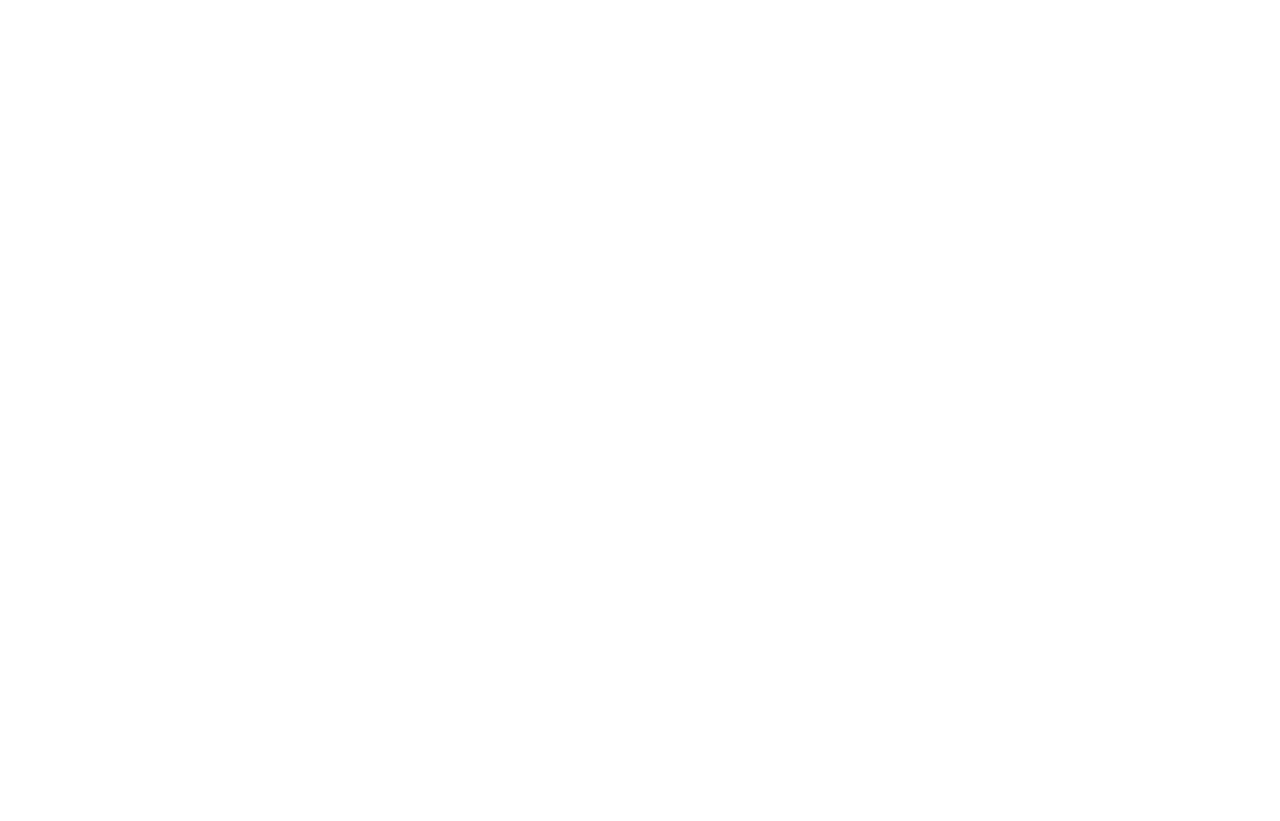
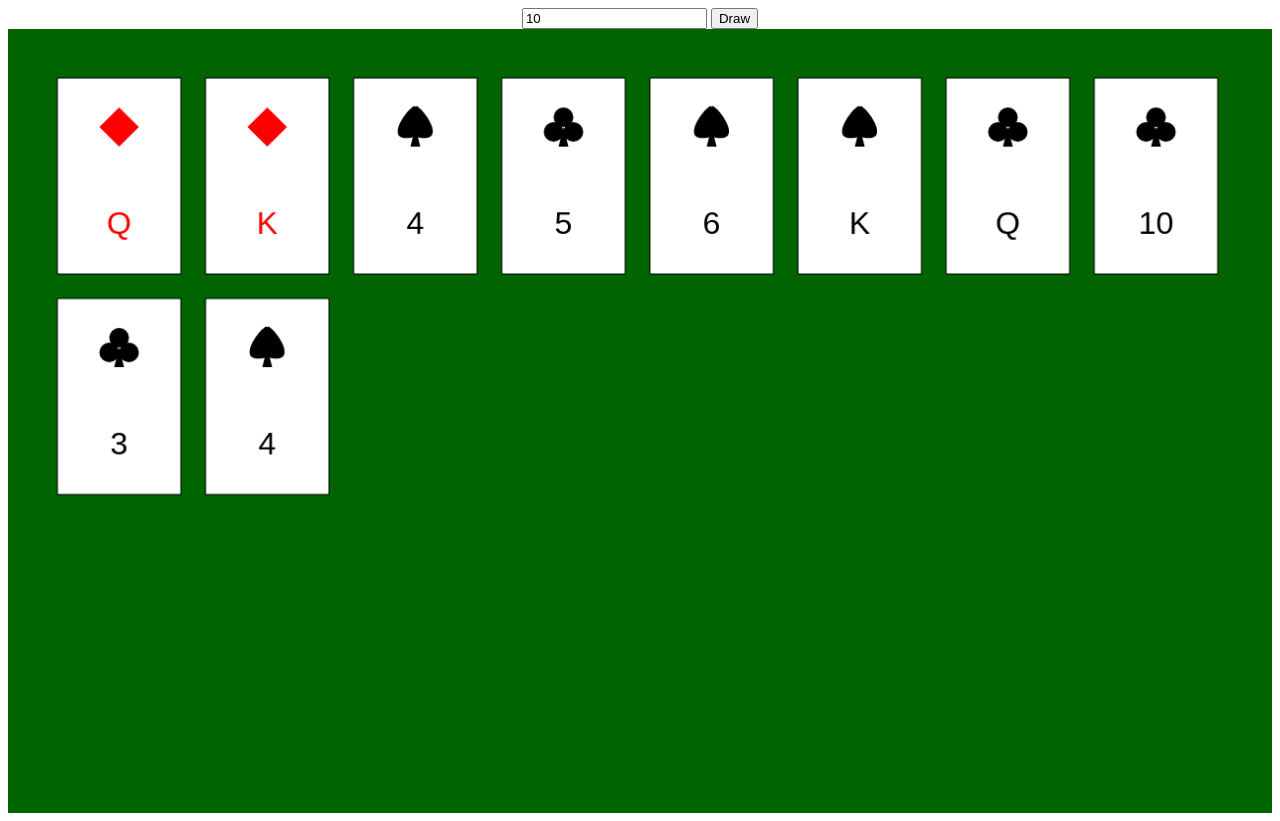
Before and after one commit to EHB-MCT/dev1-exercises-CarysaPeeters, a plain HTML site: page index.html in a window 1280 px wide. Before the commit the page ends 800 px from the top, so only its background shows below. Drawn offline with Linux system fonts and the light colour scheme.

Commit message:
5-3 done

```diff
--- a/exercises/5-selection/5-3-cards.js
+++ b/exercises/5-selection/5-3-cards.js
@@ -1,6 +1,71 @@
 "use strict";
 import context from "../../scripts/context.js";
 import * as Utils from "../../scripts/utils.js";
+let width = context.canvas.width;
+let height = context.canvas.height;
+
+drawCards();
+
+document.getElementById("cardsButton").onclick = drawCards;
+
+function drawCards() {
+    drawBackground();
+    let value = Number(document.getElementById("cardsAmount").value);
+    console.log(value);
+
+    for(let i = 0; i < value; i++) {
+        drawCard(50 + i % 8 * 150, 50 + Math.floor(i / 8) * 225);
+    }
+}
+
+function drawCard(x,y) {
+    context.fillStyle = "white";
+    context.strokeStyle = "black";
+    context.fillRect(x, y, 125, 200);
+    context.strokeRect(x, y, 125, 200);
+
+    drawRandomShape(x, y);
+    drawRandomText(x, y);
+}
+
+function drawBackground () {
+    context.fillStyle = "darkgreen";
+    context.fillRect(0, 0, width, height);
+}
+
+function drawRandomShape(x, y) {
+    let randomShape = Math.floor(Math.random() * 4);
+    if(randomShape == 0) {
+        context.fillStyle = "red";
+        drawHeart(x + 125 / 2, y + 50);
+    } else if(randomShape == 1) {
+        context.fillStyle = "black";
+        drawClover(x + 125 / 2, y + 50);
+    } else if(randomShape == 2) {
+        context.fillStyle = "black";
+        drawPike(x + 125 / 2, y + 50);
+    } else {
+        context.fillStyle = "red";
+        drawDiamond(x + 125 / 2, y + 50);
+    }
+}
+
+function drawRandomText (x, y) {
+    let randomNumber = Math.ceil(Math.random() * 13);
+    console.log(randomNumber);
+    context.font = "32px Arial";
+    context.textAlign = "center";
+    context.textBaseline = "middle";
+    if(randomNumber == 11) {
+        context.fillText("J", x + 125/2, y + 150);
+    } else if(randomNumber == 12) {
+        context.fillText("Q", x + 125/2, y + 150);
+    } else if(randomNumber == 13) {
+        context.fillText("K", x + 125/2, y + 150);
+    } else {
+        context.fillText(randomNumber, x + 125/2, y + 150);
+    }
+}
 
 function drawHeart(x, y) {
     context.beginPath();
--- a/index.html
+++ b/index.html
@@ -1,12 +1,18 @@
 <html>
 
 <head>
-    <script src="exercises/6-animation/6-1-crosshairs.js" type="module"></script>
+    <script src="exercises/5-selection/5-3-cards.js" type="module"></script>
     <link rel="stylesheet" type="text/css" href="styles/index.css" />
 </head>
 
 <body>
-    <canvas id="canvas"> </canvas>
+    <div>
+        <input id="cardsAmount" type="number" value="10"/>
+        <input id="cardsButton" type="button" value="Draw"/>
+    </div>
+    <div>
+        <canvas id="canvas"> </canvas>
+    </div>
 </body>
 
 </html>
--- a/styles/index.css
+++ b/styles/index.css
@@ -7,7 +7,7 @@ body {
     height: 100%;
     margin: 0;
     padding: 0;
-    position: absolute;
+    /*position: absolute;*/
     top: 0;
     left: 0;
 }
```
Also changed, not shown: exercises/5-selection/5-2-maze.js (+7 -4 lines), exercises/6-animation/6-2-bouncing-bubble.js (added, +23 -0 lines).
